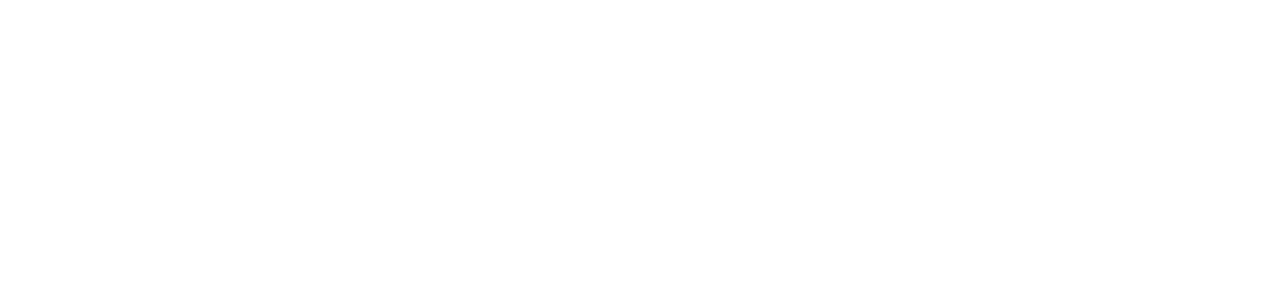
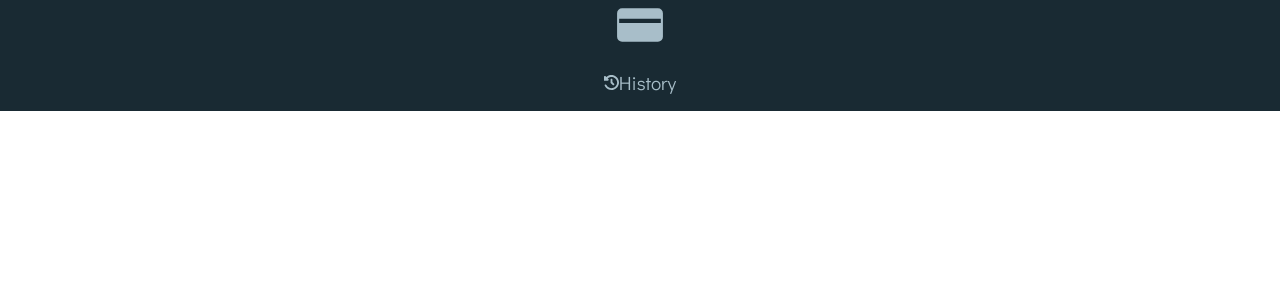
Before and after one commit to y-mahdi/PersonalFinanceWebApp, a React (Create React App) app in the folder React/: page /Application/History in a window 1280 px wide. Before the commit this address had no page. Shown: the top 300 px of the page. Built offline with nearby package versions, Linux system fonts and the light colour scheme.

Commit message:
Front History and rename app

```diff
--- a/React/public/index.html
+++ b/React/public/index.html
@@ -24,7 +24,7 @@
       work correctly both with client-side routing and a non-root public URL.
       Learn how to configure a non-root public URL by running `npm run build`.
     -->
-    <title>React App</title>
+    <title>Personal Finance</title>
   </head>
   <body>
     <noscript>You need to enable JavaScript to run this app.</noscript>
--- a/React/src/Application/Style/application.css
+++ b/React/src/Application/Style/application.css
@@ -189,3 +189,30 @@
     border-radius: 10px;
 
 }
+/* width */
+::-webkit-scrollbar {
+    width: 20px;
+    background-color: var(--color-bg-dark);
+  }
+
+  /* Track */
+  ::-webkit-scrollbar-track {
+    /* box-shadow: inset 0 0 5px grey; */
+    border-radius: 4px;
+  }
+
+  /* Handle */
+  ::-webkit-scrollbar-thumb {
+    background: var(--color-gray);
+    border-radius: 10px;
+  }
+.history-header-container{
+    background-color: var(--color-bg-dark);
+    text-align: center;
+}
+.history-title-panel{
+    font-family: Didact;
+    font-size: 1.2rem;
+    color: var(--color-gray);
+    padding: 1rem;
+}
--- a/React/src/Routes/Routes.js
+++ b/React/src/Routes/Routes.js
@@ -3,6 +3,7 @@
 import Home from "../HomePage/Home";
 import Signup from "../Signup/Signup";
 import Application from "../Application/Application";
+import History from "../SpendHistory/History";
 export default function RoutesApp() {
     return(
         <>
@@ -12,6 +13,7 @@
                     <Route path="/Auth" element={<Login />} />
                     <Route path="/SignIn" element={<Signup />} />
                     <Route path="/Application" element={<Application />} />
+                    <Route path="/Application/History" element={<History />} />
                 </Routes>
             </Router>
         </>
--- a/React/src/SpendHistory/Style/History.css
+++ b/React/src/SpendHistory/Style/History.css
@@ -0,0 +1,40 @@
+@font-face {
+    font-family: 'Didact';
+    src: url('../../../public/DidactGothic-Regular.ttf');
+  }
+:root{
+    --color-bg-dark: #192a33;
+    --color-bg-light: #1f3640;
+    --color-gray: #a8bec9;
+    --color-gray-dark: #7a8991;
+    --color-yellow: #f2b238;
+    --color-yellow-dark: #cd8d16;
+    --color-blue: #30c4be;
+    --color-blue-dark: #128c89;
+}
+*{
+    padding: 0;
+    margin: 0;
+    box-sizing: border-box;
+}
+html {
+    font-size: 16px;
+}
+
+/* width */
+::-webkit-scrollbar {
+    width: 20px;
+    background-color: var(--color-bg-dark);
+  }
+
+  /* Track */
+::-webkit-scrollbar-track {
+    /* box-shadow: inset 0 0 5px grey; */
+    border-radius: 4px;
+}
+
+  /* Handle */
+::-webkit-scrollbar-thumb {
+    background: var(--color-gray);
+    border-radius: 10px;
+  }
--- a/React/src/SpendHistory/components/HistoryHeader.js
+++ b/React/src/SpendHistory/components/HistoryHeader.js
@@ -1,11 +1,14 @@
 
 import creditcard from '../../Icons/creditcard.svg';
-
+import history from '../../Icons/history.svg';
 export default function HistoryHeader() {
     return(
         <div>
             <div className="history-header-container">
-                <img src={creditcard} alt="credit card icon" width="100px" />
+                <img src={creditcard} alt="credit card icon" width="50px" />
+                <div className='history-title-panel'>
+                    <img src={history} alt="History icon" width="15px" />History
+                </div>
             </div>
         </div>
     )
```
